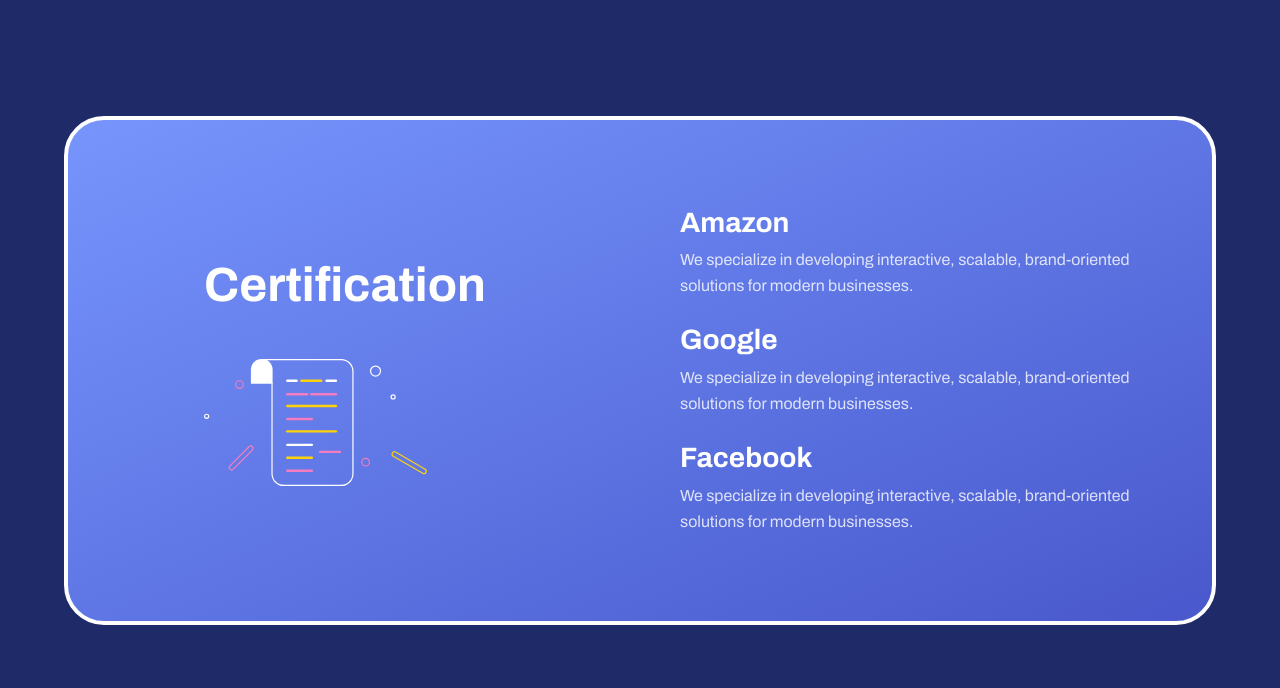
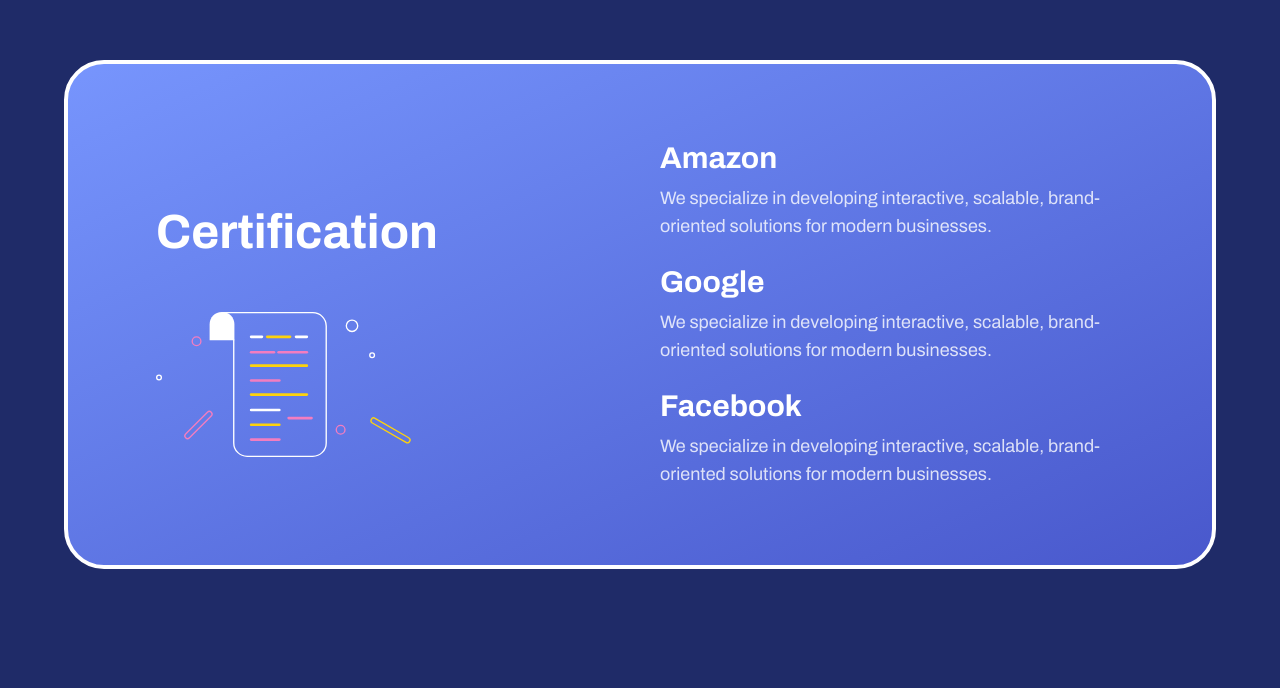
Before and after one commit to kshitijakarsh/codesblue, a Next.js app: page / in a window 1280 px wide. Shown: the part 3032-3720 px from the top of the page. Built offline with nearby package versions, Linux system fonts and the light colour scheme.

Commit message:
another one

```diff
--- a/components/sections/certification.tsx
+++ b/components/sections/certification.tsx
@@ -3,77 +3,108 @@
 
 export default function Certification() {
   return (
-    <div className="flex justify-center bg-[#1F2B68] py-8 sm:py-12 md:py-16 lg:py-20 xl:py-24 px-3 sm:px-4 md:px-6 lg:px-8">
+    <div className="flex justify-center bg-[#1F2B68] py-10 px-5">
       <motion.div
-        className="w-full max-w-6xl bg-gradient-to-br from-[#7795FD] to-[#4958CC] rounded-xl sm:rounded-2xl md:rounded-3xl lg:rounded-[40px] border-2 sm:border-3 lg:border-4 border-white p-4 sm:p-6 md:p-8 lg:p-12 xl:p-16 text-white flex flex-col lg:flex-row items-center justify-center gap-4 sm:gap-6 md:gap-8 lg:gap-10 xl:gap-12 min-h-[500px] sm:min-h-[550px] md:min-h-[600px] lg:min-h-[509px]"
+        className="lg:hidden w-full max-w-3xl bg-gradient-to-br from-[#7795FD] to-[#4958CC] rounded-2xl border-2 border-white p-6 text-white flex flex-col items-center gap-6"
+        initial={{ opacity: 0, scale: 0.95 }}
+        whileInView={{ opacity: 1, scale: 1 }}
+        transition={{ duration: 0.6 }}
+      >
+        <h1 className="text-3xl font-semibold">Certification</h1>
+        <img
+          src="./certification.svg"
+          alt="Certification Icon"
+          className="w-32"
+        />
+
+
+        <div className="text-center border-t pt-6">
+          <h2 className="text-2xl font-semibold mb-1">Amazon</h2>
+          <p className="text-white/80 text-sm max-w-xs">
+            We specialize in developing interactive, scalable, brand-oriented
+            solutions for modern businesses.
+          </p>
+        </div>
+
+        <div className="text-center">
+          <h2 className="text-2xl font-semibold mb-1">Google</h2>
+          <p className="text-white/80 text-sm max-w-xs">
+            We specialize in developing interactive, scalable, brand-oriented
+            solutions for modern businesses.
+          </p>
+        </div>
+
+        <div className="text-center">
+          <h2 className="text-2xl font-semibold mb-1">Facebook</h2>
+          <p className="text-white/80 text-sm max-w-xs">
+            We specialize in developing interactive, scalable, brand-oriented
+            solutions for modern businesses.
+          </p>
+        </div>
+      </motion.div>
+
+      <motion.div
+        className="hidden lg:flex w-full max-w-6xl bg-gradient-to-br from-[#7795FD] to-[#4958CC] rounded-[40px] border-4 border-white p-12 text-white gap-10 min-h-[509px]"
         initial={{ opacity: 0, scale: 0.95 }}
         whileInView={{ opacity: 1, scale: 1 }}
         transition={{ duration: 0.6 }}
       >
         <motion.div
-          className="flex flex-col gap-6 text-left flex-1 order-2 lg:order-1 lg:pl-4 xl:pl-8"
+          className="flex flex-col gap-6 text-left flex-1"
           initial={{ opacity: 0, x: -40 }}
           whileInView={{ opacity: 1, x: 0 }}
           transition={{ duration: 0.6 }}
         >
-          <h1 className="ml-10 mb-5 text-xl sm:text-2xl md:text-3xl lg:text-4xl xl:text-5xl 2xl:text-[46px] font-semibold leading-tight">
-            Certification
-          </h1>
-          <div className="flex justify-center lg:justify-start">
+          <h1 className="text-5xl font-semibold ml-10 mt-24 mb-8">Certification</h1>
+          <div className="flex justify-start ml-10">
             <img
               src="./certification.svg"
               alt="Certification Icon"
-              className="w-48 ml-10 sm:w-32 md:w-40 lg:w-48 xl:w-56 2xl:w-[320px] h-auto max-w-full"
+              className="w-64 h-auto"
             />
           </div>
         </motion.div>
 
         <motion.div
-          className="flex flex-col justify-center items-center lg:items-start gap-3 sm:gap-4 md:gap-5 lg:gap-6 flex-1 w-full order-1 lg:order-2"
+          className="flex flex-col justify-center items-start gap-6 flex-1"
           initial={{ opacity: 0, x: 40 }}
           whileInView={{ opacity: 1, x: 0 }}
           transition={{ duration: 0.6, delay: 0.2 }}
         >
           <motion.div
-            className="text-center lg:text-left px-2 sm:px-0 w-full"
+            className="text-left"
             initial={{ opacity: 0, y: 20 }}
             whileInView={{ opacity: 1, y: 0 }}
             transition={{ duration: 0.4, delay: 0.3 }}
           >
-            <h2 className="text-lg sm:text-xl md:text-2xl lg:text-3xl xl:text-[28px] font-semibold mb-1 sm:mb-2">
-              Amazon
-            </h2>
-            <p className="text-xs sm:text-sm md:text-base lg:text-[16px] text-white/80 leading-relaxed max-w-sm sm:max-w-md lg:max-w-lg mx-auto lg:mx-0">
+            <h2 className="text-3xl font-semibold mb-2">Amazon</h2>
+            <p className="text-lg text-white/80 max-w-lg">
               We specialize in developing interactive, scalable, brand-oriented
               solutions for modern businesses.
             </p>
           </motion.div>
 
           <motion.div
-            className="text-center lg:text-left px-2 sm:px-0 w-full"
+            className="text-left"
             initial={{ opacity: 0, y: 20 }}
             whileInView={{ opacity: 1, y: 0 }}
             transition={{ duration: 0.4, delay: 0.5 }}
           >
-            <h2 className="text-lg sm:text-xl md:text-2xl lg:text-3xl xl:text-[28px] font-semibold mb-1 sm:mb-2">
-              Google
-            </h2>
-            <p className="text-xs sm:text-sm md:text-base lg:text-[16px] text-white/80 leading-relaxed max-w-sm sm:max-w-md lg:max-w-lg mx-auto lg:mx-0">
+            <h2 className="text-3xl font-semibold mb-2">Google</h2>
+            <p className="text-lg text-white/80 max-w-lg">
               We specialize in developing interactive, scalable, brand-oriented
               solutions for modern businesses.
             </p>
           </motion.div>
 
           <motion.div
-            className="text-center lg:text-left px-2 sm:px-0 w-full"
+            className="text-left"
             initial={{ opacity: 0, y: 20 }}
             whileInView={{ opacity: 1, y: 0 }}
             transition={{ duration: 0.4, delay: 0.7 }}
           >
-            <h2 className="text-lg sm:text-xl md:text-2xl lg:text-3xl xl:text-[28px] font-semibold mb-1 sm:mb-2">
-              Facebook
-            </h2>
-            <p className="text-xs sm:text-sm md:text-base lg:text-[16px] text-white/80 leading-relaxed max-w-sm sm:max-w-md lg:max-w-lg mx-auto lg:mx-0">
+            <h2 className="text-3xl font-semibold mb-2">Facebook</h2>
+            <p className="text-lg text-white/80 max-w-lg">
               We specialize in developing interactive, scalable, brand-oriented
               solutions for modern businesses.
             </p>
```
